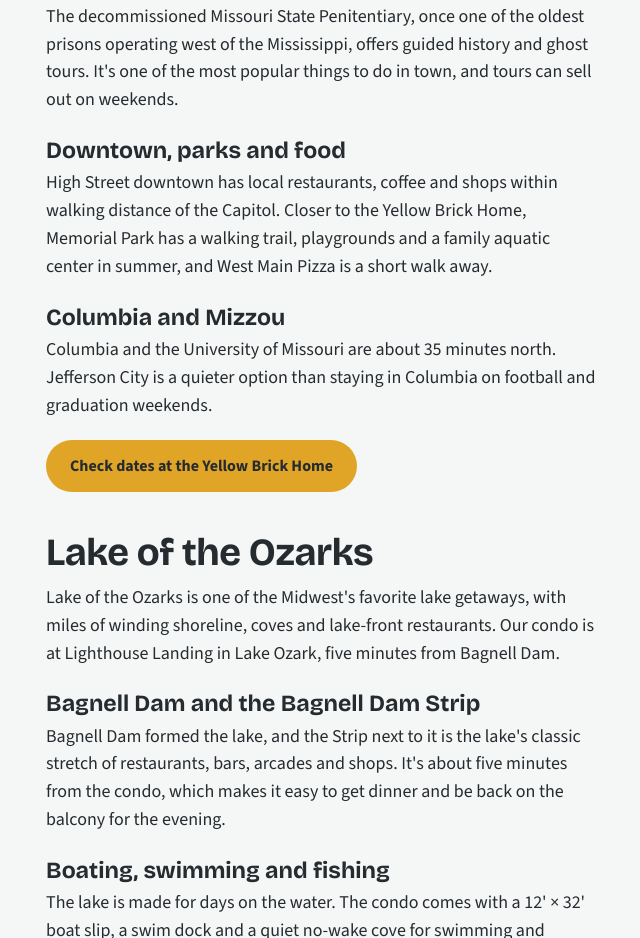
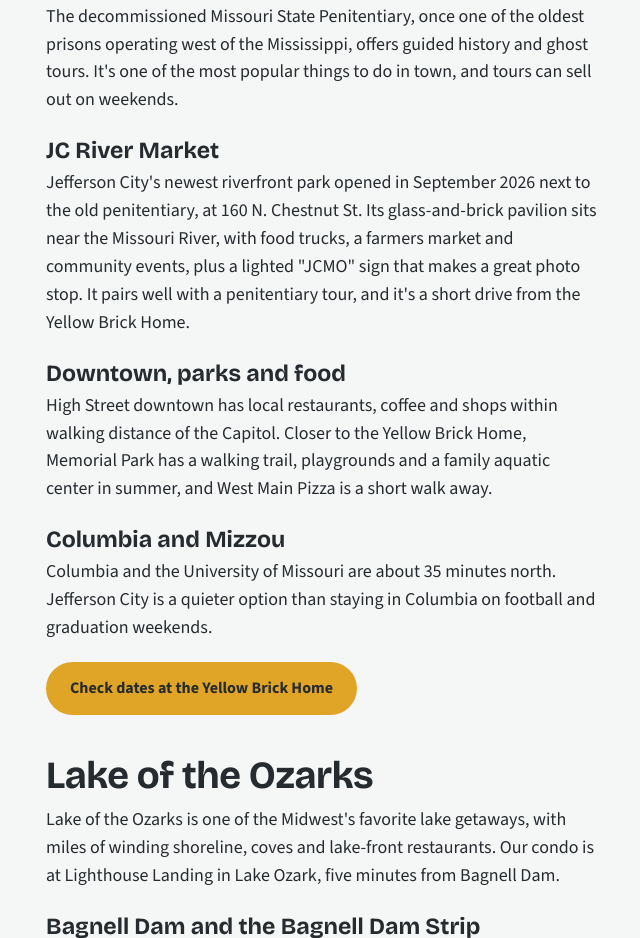
Before and after one commit to zjpproperties/zjpproperties-site, a plain HTML site: page jefferson-city-lake-of-the-ozarks-guide.html in a window 1280 px wide. Shown: the part 995-1933 px from the top of the page, without its empty margins (38-678 px from the left). Drawn offline with nearby package versions, Linux system fonts and the light colour scheme.

Commit message:
Guide: add JC River Market
Co-Authored-By: Claude Opus 5.5 <noreply@anthropic.com>
Claude-Session: https://claude.ai/code/session_0164WnZBCCBhqfnZ1mpMQ6R6

```diff
--- a/jefferson-city-lake-of-the-ozarks-guide.html
+++ b/jefferson-city-lake-of-the-ozarks-guide.html
@@ -109,6 +109,8 @@
     <p>The Katy Trail is a flat crushed-stone rail-trail that runs across much of Missouri along the Missouri River. Trailheads near Jefferson City are a short drive from the house, and cyclists like having a quiet, comfortable place to rest between rides. Guests ride out and back in a day or stop here on longer trips across the state.</p>
     <h3>Missouri State Penitentiary tours</h3>
     <p>The decommissioned Missouri State Penitentiary, once one of the oldest prisons operating west of the Mississippi, offers guided history and ghost tours. It's one of the most popular things to do in town, and tours can sell out on weekends.</p>
+    <h3>JC River Market</h3>
+    <p>Jefferson City's newest riverfront park opened in September 2026 next to the old penitentiary, at 160 N. Chestnut St. Its glass-and-brick pavilion sits near the Missouri River, with food trucks, a farmers market and community events, plus a lighted "JCMO" sign that makes a great photo stop. It pairs well with a penitentiary tour, and it's a short drive from the Yellow Brick Home.</p>
     <h3>Downtown, parks and food</h3>
     <p>High Street downtown has local restaurants, coffee and shops within walking distance of the Capitol. Closer to the Yellow Brick Home, Memorial Park has a walking trail, playgrounds and a family aquatic center in summer, and West Main Pizza is a short walk away.</p>
     <h3>Columbia and Mizzou</h3>
```
